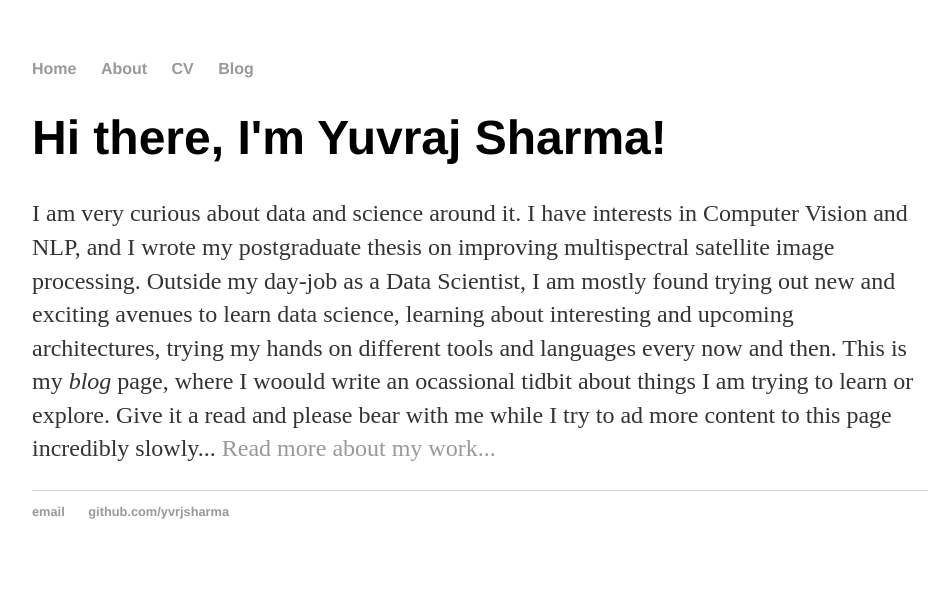
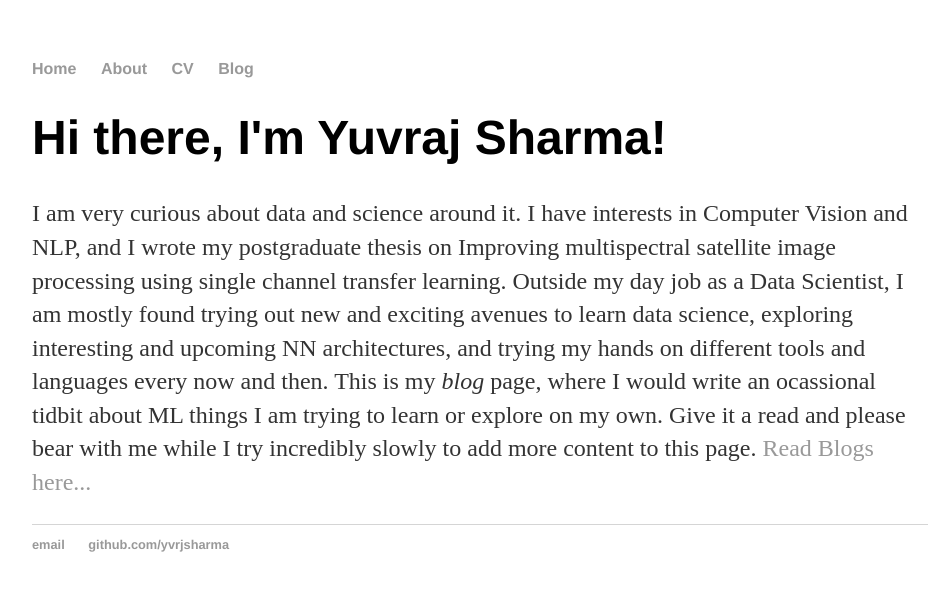
Before and after one commit to yvrjsharma/yvrjsharma.github.io, a Jekyll site: the page built from index.html, in a window 1280 px wide. Shown: the top 591 px of the page, without its empty margins (160-1104 px from the left). Built offline with Jekyll 4.4.1, drawn with Linux system fonts in a browser that asks for light colours.

Commit message:
update index.html

```diff
--- a/index.html
+++ b/index.html
@@ -4,5 +4,5 @@
 ---
 <div class="blurb">
 	<h1>Hi there, I'm Yuvraj Sharma!</h1>
-	<p>I am very curious about data and science around it. I have interests in Computer Vision and NLP, and I wrote my postgraduate thesis on improving multispectral satellite image processing. Outside my day-job as a Data Scientist, I am mostly found trying out new and exciting avenues to learn data science, learning about interesting and upcoming architectures, trying my hands on different tools and languages every now and then. This is my <em> blog </em> page, where I woould write an ocassional tidbit about things I am trying to learn or explore. Give it a read and please bear with me while I try to ad more content to this page incredibly slowly... <a href="/blog">Read more about my work...</a></p>
+	<p>I am very curious about data and science around it. I have interests in Computer Vision and NLP, and I wrote my postgraduate thesis on Improving multispectral satellite image processing using single channel transfer learning. Outside my day job as a Data Scientist, I am mostly found trying out new and exciting avenues to learn data science, exploring interesting and upcoming NN architectures, and trying my hands on different tools and languages every now and then. This is my <em> blog </em> page, where I would write an ocassional tidbit about ML things I am trying to learn or explore on my own. Give it a read and please bear with me while I try incredibly slowly to add more content to this page. <a href="/blog">Read Blogs here...</a></p>
 </div><!-- /.blurb -->
```
